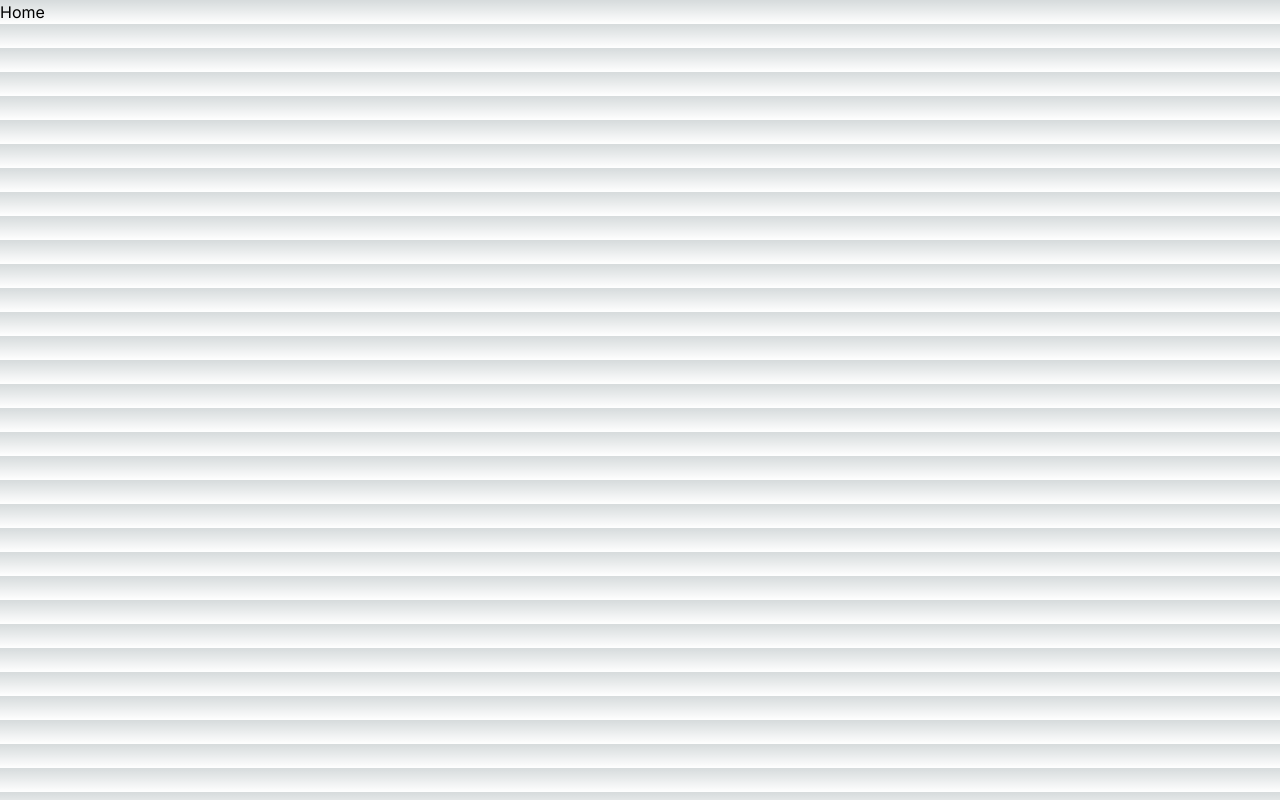
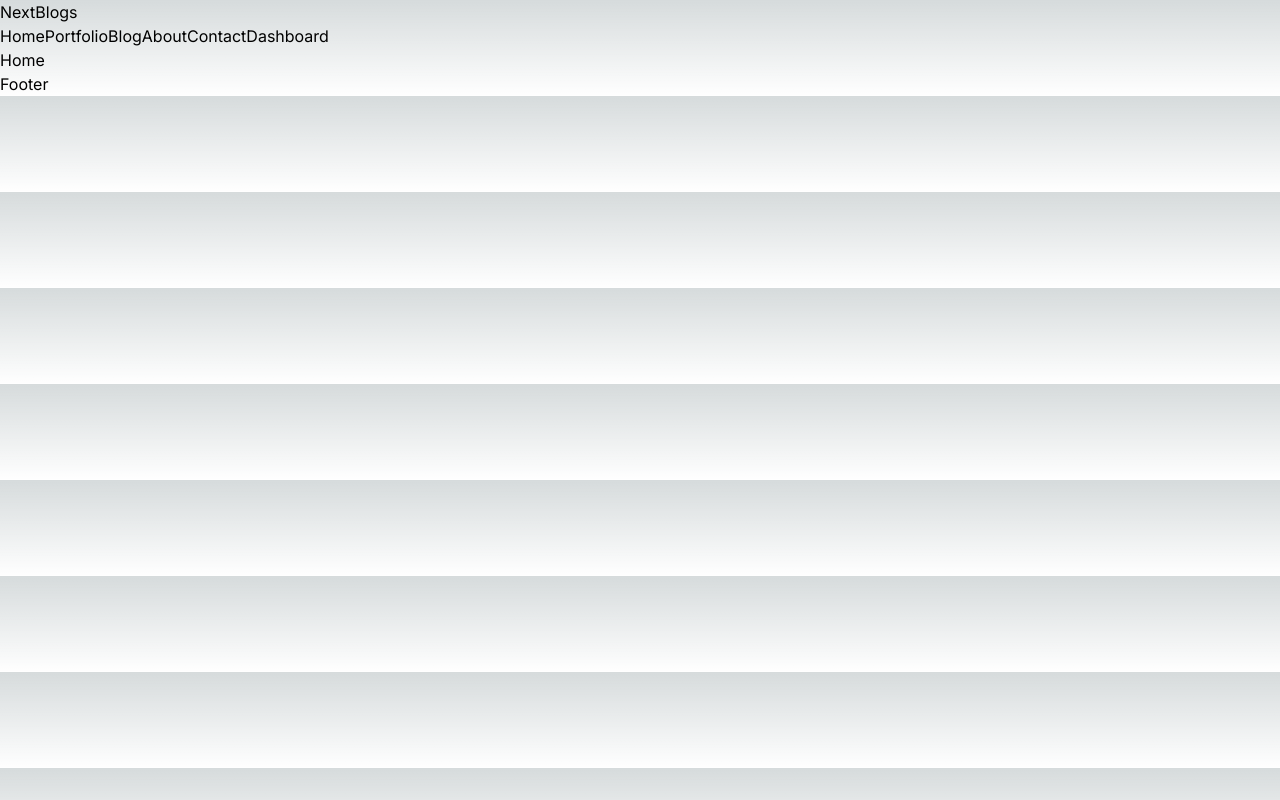
Before and after one commit to studiosnabeel/blogs-nextjs, a Next.js app: page / in a window 1280 px wide. Built offline with nearby package versions, Linux system fonts and the light colour scheme.

Commit message:
Create Navbar and Footer for main layout

```diff
--- a/src/app/layout.js
+++ b/src/app/layout.js
@@ -1,17 +1,23 @@
-import './globals.css'
-import { Inter } from 'next/font/google'
+import Navbar from '@/components/navbar/Navbar';
+import './globals.css';
+import { Inter } from 'next/font/google';
+import Footer from '@/components/footer/Footer';
 
-const inter = Inter({ subsets: ['latin'] })
+const inter = Inter({ subsets: ['latin'] });
 
 export const metadata = {
   title: 'Create Next App',
   description: 'Generated by create next app',
-}
+};
 
 export default function RootLayout({ children }) {
   return (
     <html lang="en">
-      <body className={inter.className}>{children}</body>
+      <body className={inter.className}>
+        <Navbar />
+        {children}
+        <Footer />
+      </body>
     </html>
-  )
+  );
 }
--- /dev/null
+++ b/src/components/footer/Footer.jsx
@@ -0,0 +1,9 @@
+import React from 'react'
+
+const Footer = () => {
+  return (
+    <div>Footer</div>
+  )
+}
+
+export default Footer
--- /dev/null
+++ b/src/components/navbar/Navbar.jsx
@@ -0,0 +1,52 @@
+import React from 'react';
+import Link from 'next/link';
+
+const links = [
+  {
+    id: 1,
+    title: 'Home',
+    url: '/',
+  },
+  {
+    id: 2,
+    title: 'Portfolio',
+    url: '/portfolio',
+  },
+  {
+    id: 3,
+    title: 'Blog',
+    url: '/blog',
+  },
+  {
+    id: 4,
+    title: 'About',
+    url: '/about',
+  },
+  {
+    id: 5,
+    title: 'Contact',
+    url: '/contact',
+  },
+  {
+    id: 6,
+    title: 'Dashboard',
+    url: '/dashboard',
+  },
+];
+
+const Navbar = () => {
+  return (
+    <div>
+      <Link href="/">NextBlogs</Link>
+      <div>
+        {links.map((link) => (
+          <Link key={link.id} href={link.url}>
+            {link.title}
+          </Link>
+        ))}
+      </div>
+    </div>
+  );
+};
+
+export default Navbar;
```
